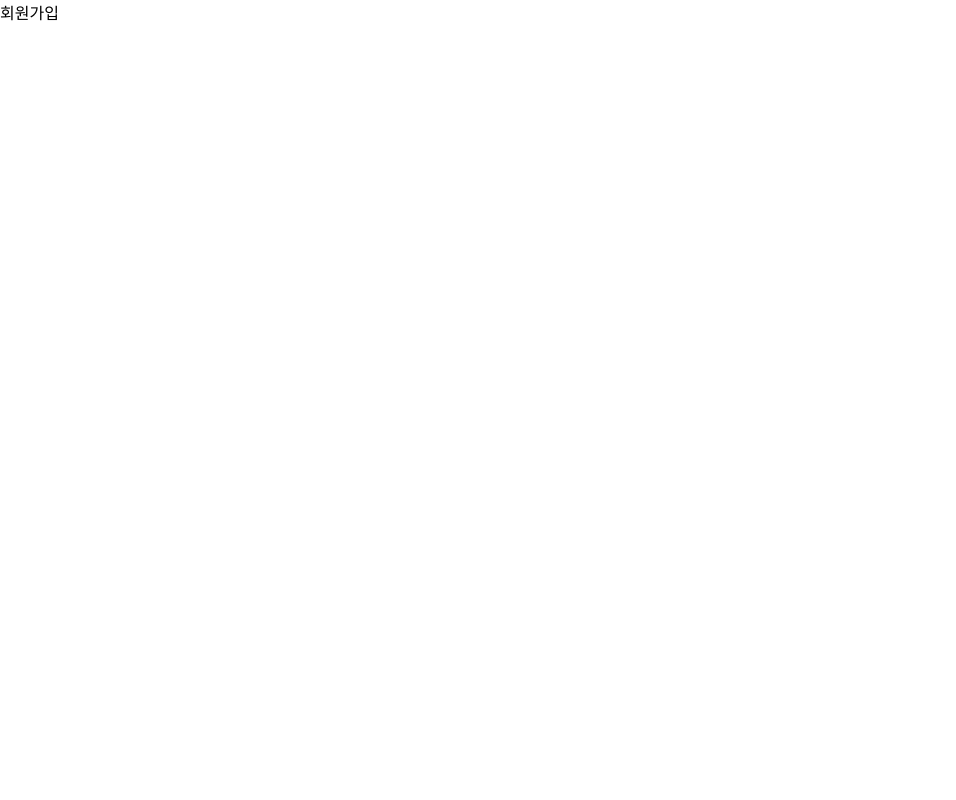
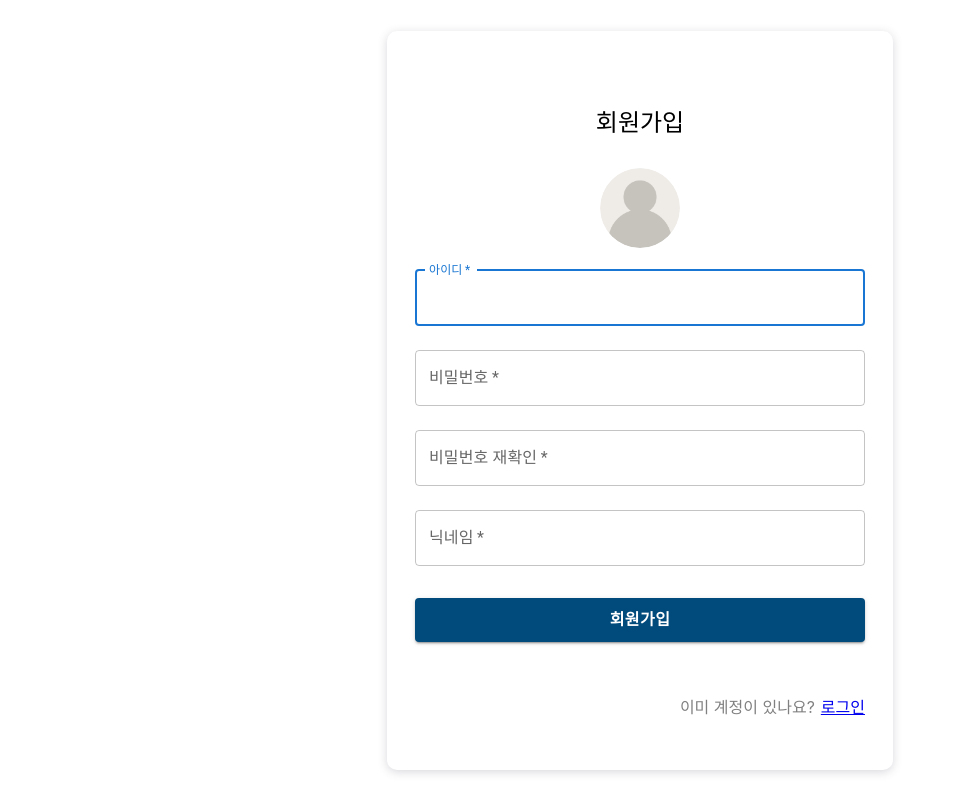
Before and after one commit to met-co/react-simple-market, a React (Create React App) app in the folder market/: page /signup in a window 1280 px wide. Shown: the whole page, without its empty margins (0-956 px from the left). Built offline with nearby package versions, Linux system fonts and the light colour scheme.

Commit message:
Feact: 회원가입 화면 UI 개발

```diff
--- a/market/src/pages/Login/Signup.jsx
+++ b/market/src/pages/Login/Signup.jsx
@@ -1,10 +1,171 @@
-import React from "react";
-import { useNavigate } from "react-router-dom";
+import React, { useState } from "react";
+import { useForm } from "react-hook-form";
+import { Link, useNavigate } from "react-router-dom";
+import { gTheme } from "../../theme/globalTheme";
+
+import { TextField } from "@mui/material";
+import Avatar from "@mui/material/Avatar";
+import Button from "@mui/material/Button";
+import styled from "styled-components";
 
 const Signup = () => {
   const navigate = useNavigate();
+  const { register, watch, handleSubmit } = useForm();
+  const [imageURL, setImageURL] = useState("/img/default_profile.png");
 
-  return <div>회원가입</div>;
+  const handleSignup = (data) => {
+    console.log(data);
+  };
+  const handleError = (error) => {
+    console.log(error);
+  };
+  const handleSelectedImage = (e) => {
+    const img = e.target.files[0];
+    const formData = new FormData();
+    formData.append("file", img);
+
+    // const response = await apiClient.post("~~", formData)
+    // setImageURL(
+    //   "https://cdn.comento.kr/images/edu/banner-4.jpg?s=978x780&q=75"
+    // );
+  };
+
+  return (
+    <SWrapper>
+      <SCard>
+        <STitleContainer>
+          <STitle>회원가입</STitle>
+          <Button component="label">
+            <Avatar src={imageURL} sx={{ width: 80, height: 80 }} />
+            <input
+              hidden
+              accept="image/*"
+              type="file"
+              onChange={handleSelectedImage}
+            />
+          </Button>
+        </STitleContainer>
+        <form onSubmit={handleSubmit(handleSignup, handleError)}>
+          <TextField
+            margin="normal"
+            required
+            fullWidth
+            id="id"
+            label="아이디"
+            name="id"
+            autoComplete="id"
+            autoFocus
+            {...register("id", {
+              minLength: { value: 5, message: "테스트" },
+            })}
+          />
+          <TextField
+            margin="normal"
+            required
+            fullWidth
+            name="password"
+            label="비밀번호"
+            type="password"
+            id="password"
+            autoComplete="current-password"
+            {...register("password", {})}
+          />
+          <TextField
+            margin="normal"
+            required
+            fullWidth
+            name="password-confirm"
+            label="비밀번호 재확인"
+            type="password"
+            id="password-confirm"
+            autoComplete="current-password"
+            {...register("password-confirm", {})}
+          />
+          <TextField
+            margin="normal"
+            required
+            fullWidth
+            name="nickname"
+            label="닉네임"
+            type="text"
+            id="nickname"
+            autoComplete="nickname"
+            {...register("nickname", {})}
+          />
+          <SButton
+            type="submit"
+            fullWidth
+            variant="contained"
+            sx={{
+              mt: 3,
+              mb: 2,
+              backgroundColor: gTheme.color.primary,
+              fontSize: 16,
+              fontWeight: 700,
+            }}
+          >
+            회원가입
+          </SButton>
+          <SSignupContainer>
+            <SSignupText>이미 계정이 있나요?</SSignupText>
+            <Link to={"/signin"}>로그인</Link>
+          </SSignupContainer>
+        </form>
+      </SCard>
+    </SWrapper>
+  );
 };
 
 export default Signup;
+
+const SWrapper = styled.div`
+  display: flex;
+  align-items: center;
+  justify-content: center;
+  width: 100%;
+  height: 100vh;
+  margin: auto;
+`;
+
+const SCard = styled.div`
+  display: flex;
+  flex-direction: column;
+  align-items: center;
+  justify-content: flex-start;
+  width: 450px;
+  border-radius: 10px;
+  padding: 48px 28px 36px 28px;
+  box-shadow: 0px 2px 10px 0px rgba(76, 78, 100, 0.22);
+`;
+
+const STitleContainer = styled.div`
+  display: flex;
+  flex-direction: column;
+  align-items: center;
+  justify-content: center;
+  width: 100%;
+`;
+
+const STitle = styled.p`
+  text-align: center;
+  font-size: 24px;
+`;
+
+const SButton = styled(Button)`
+  height: 44px;
+  font-size: 100;
+  font-weight: 600;
+`;
+
+const SSignupContainer = styled.div`
+  display: flex;
+  flex-direction: row;
+  align-items: center;
+  justify-content: flex-end;
+  margin-top: 20px;
+`;
+
+const SSignupText = styled.p`
+  margin-right: 6px;
+  color: gray;
+`;
```
Also changed, not shown: market/public/img/default_profile.png (added).
